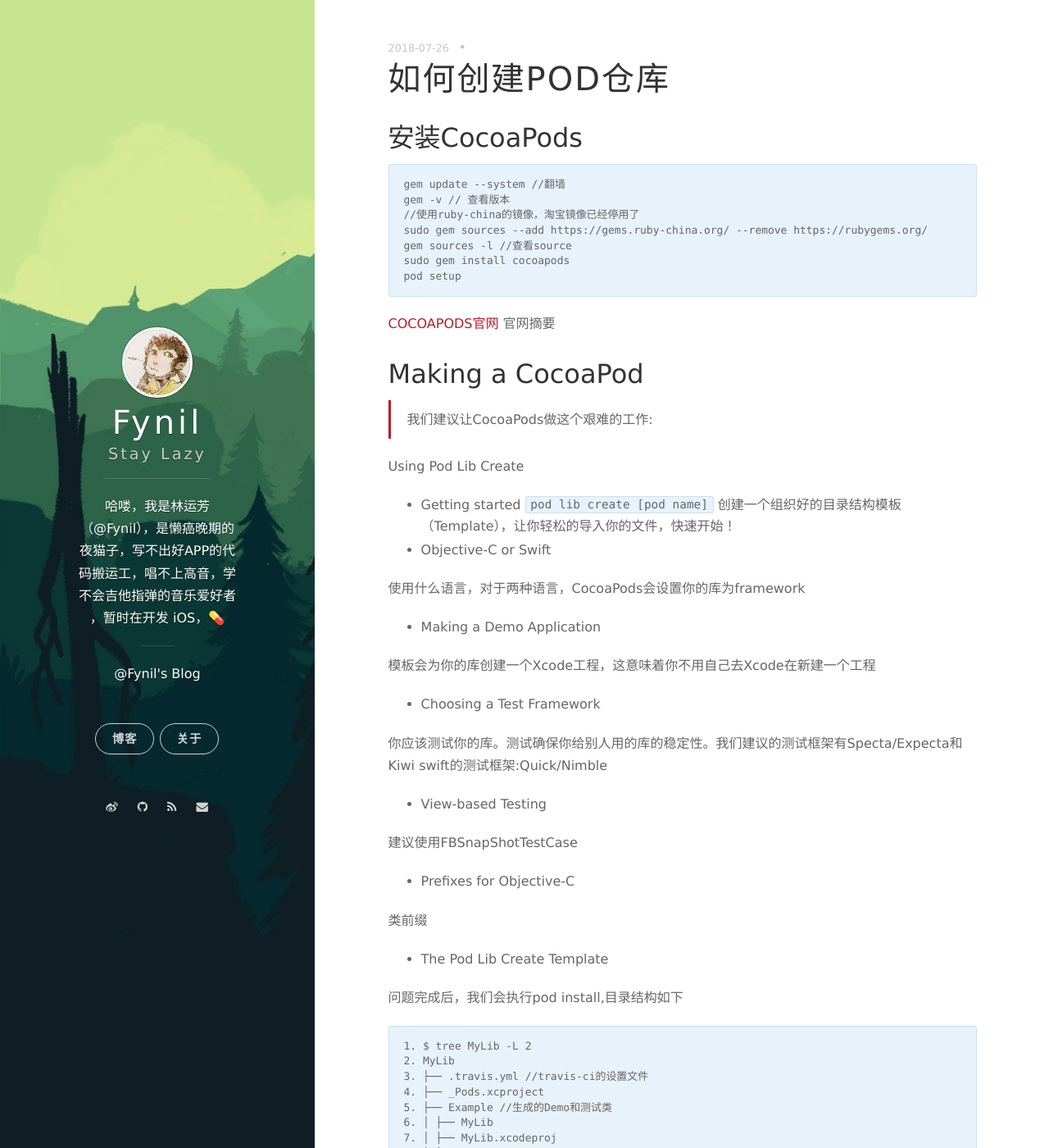
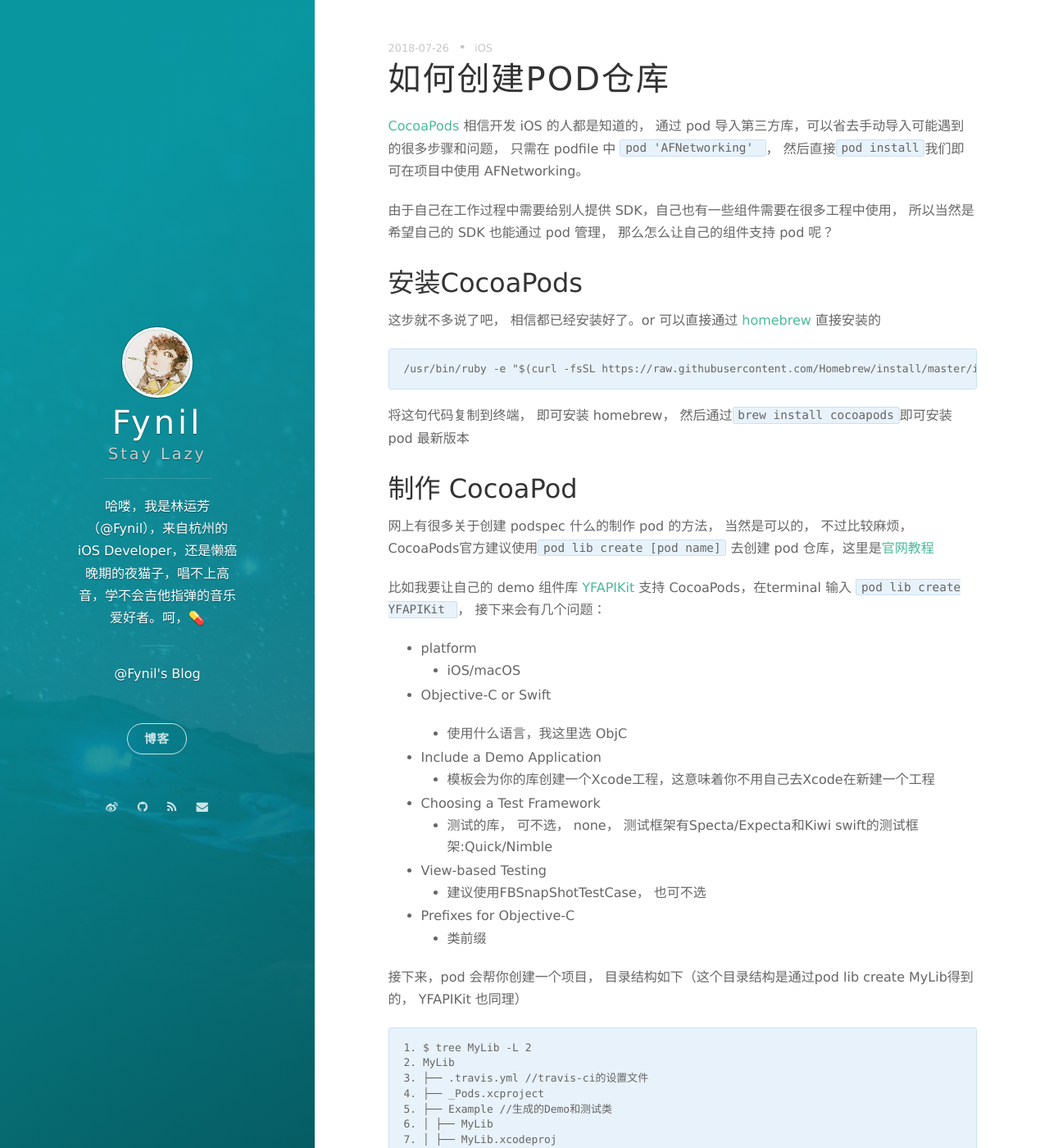
Before and after one commit to evenlinyf/evenlinyf.github.io, a Jekyll site: the page built from _posts/2018-07-26-如何创建POD仓库.md, in a window 1280 px wide and 1400 px high. Shown: the whole window at 82% size. Built offline with Jekyll 4.4.1, drawn with Linux system fonts in a browser that asks for light colours; nearby versions of some CDN libraries; comment, search, counter and statistics services are not loaded; some of the changed text lies outside the part shown.

Commit message:
How to make pod

````diff
--- a/_config.yml
+++ b/_config.yml
@@ -2,7 +2,7 @@
 title: Fynil
 subtitle: Stay Lazy
 welcome_message: <a href="http://fynil.cn" target="_blank">@Fynil's Blog</a>
-description: 哈喽，我是林运芳（@Fynil），是懒癌晚期的夜猫子，写不出好APP的代码搬运工，唱不上高音，学不会吉他指弹的音乐爱好者 ，暂时在开发 iOS，💊
+description: 哈喽，我是林运芳（@Fynil），来自杭州的 iOS Developer，还是懒癌晚期的夜猫子，唱不上高音，学不会吉他指弹的音乐爱好者。呵，💊
 creator: <a href="http://fynil.cn">@Fynil</a>
 
 url: "http://fynil.cn"
@@ -13,7 +13,7 @@
 highlighter: rouge
 
 # supported colors: blue, green, purple, red, orange or slate. If you need clear, leave it empty.
-cover_color:
+cover_color: slate
 
 # The blog button should not be removed.
 blog_button:
@@ -22,7 +22,7 @@
 
 # Navigation buttons in the front page.
 nav:
-    - {title: 关于, description: My Projects, url: 'https://github.com/fynil'}
+    # - {title: 关于, description: My Projects, url: 'https://github.com/fynil'}
     # - {title: Another Button, description: A button, url: 'http://example.com'}
 
 # Pagination
--- a/_posts/2018-07-26-如何创建POD仓库.md
+++ b/_posts/2018-07-26-如何创建POD仓库.md
@@ -2,51 +2,47 @@
 layout: post
 title:  "如何创建POD仓库"
 date:   2018-07-26 16:44:55 +0800
-categories: iOS
+tags: iOS
 ---
+
+[CocoaPods](https://cocoapods.org/) 相信开发 iOS 的人都是知道的， 通过 pod 导入第三方库，可以省去手动导入可能遇到的很多步骤和问题， 只需在 podfile 中 `pod 'AFNetworking' `， 然后直接`pod install`我们即可在项目中使用 AFNetworking。
+
+由于自己在工作过程中需要给别人提供 SDK，自己也有一些组件需要在很多工程中使用， 所以当然是希望自己的 SDK 也能通过 pod 管理， 那么怎么让自己的组件支持 pod 呢？
 
 ## 安装CocoaPods
 
+这步就不多说了吧， 相信都已经安装好了。or 可以直接通过 [homebrew](https://brew.sh/) 直接安装的
+
 ```
-gem update --system //翻墙
-gem -v // 查看版本
-//使用ruby-china的镜像，淘宝镜像已经停用了
-sudo gem sources --add https://gems.ruby-china.org/ --remove https://rubygems.org/
-gem sources -l //查看source
-sudo gem install cocoapods
-pod setup
+/usr/bin/ruby -e "$(curl -fsSL https://raw.githubusercontent.com/Homebrew/install/master/install)"
 ```
 
-[COCOAPODS官网](https://cocoapods.org/)
-官网摘要
+将这句代码复制到终端， 即可安装 homebrew， 然后通过`brew install cocoapods`即可安装 pod 最新版本
 
-## Making a CocoaPod
+## 制作 CocoaPod
 
-> 我们建议让CocoaPods做这个艰难的工作:
+网上有很多关于创建 podspec 什么的制作 pod 的方法， 当然是可以的， 不过比较麻烦， CocoaPods官方建议使用`pod lib create [pod name]` 去创建 pod 仓库，这里是[官网教程](https://guides.cocoapods.org/making/making-a-cocoapod.html)
 
-Using Pod Lib Create
 
-* Getting started
-`pod lib create [pod name]`
-创建一个组织好的目录结构模板（Template），让你轻松的导入你的文件，快速开始！
+
+比如我要让自己的 demo 组件库 [YFAPIKit](https://github.com/Fynil/YFAPIKit) 支持 CocoaPods，在terminal 输入 `pod lib create YFAPIKit `， 接下来会有几个问题：
+
+- platform
+  - iOS/macOS
+
 * Objective-C or Swift
 
-使用什么语言，对于两种语言，CocoaPods会设置你的库为framework
-* Making a Demo Application
+  - 使用什么语言，我这里选 ObjC
+* Include a Demo Application
+  - 模板会为你的库创建一个Xcode工程，这意味着你不用自己去Xcode在新建一个工程
+* Choosing a Test Framework
+  - 测试的库， 可不选， none， 测试框架有Specta/Expecta和Kiwi swift的测试框架:Quick/Nimble
+* View-based Testing
+  * 建议使用FBSnapShotTestCase， 也可不选
+* Prefixes for Objective-C
+  - 类前缀
 
-模板会为你的库创建一个Xcode工程，这意味着你不用自己去Xcode在新建一个工程
-* Choosing a Test Framework
-
-你应该测试你的库。测试确保你给别人用的库的稳定性。我们建议的测试框架有Specta/Expecta和Kiwi swift的测试框架:Quick/Nimble
-* View-based Testing
-
-建议使用FBSnapShotTestCase
-* Prefixes for Objective-C
-
-类前缀
-* The Pod Lib Create Template
-
-问题完成后，我们会执行pod install,目录结构如下
+接下来，pod 会帮你创建一个项目， 目录结构如下（这个目录结构是通过pod lib create MyLib得到的， YFAPIKit 也同理）
 
 ```
 1. $ tree MyLib -L 2
@@ -70,24 +66,82 @@
 19. └── README.md //默认的MD格式的README文件
 ```
 
-Podspec文件配置指南
-配置好后写Demo， Demo写好好发布到Github仓库
+创建完成后， 打开 `YFAPIKit.xcworkspace` via Xcode
 
-## TAG
-1. git tag -a 2.6.5 -m "添加2.6.5tag"
-2. git push origin --tags
-3. git push
+你会发现这里已经有一个pod 工程， 就是平时我们 pod init 并 install 之后的效果， 现在的 podfile 是这样的
 
-* Putting your Library Together
-* Adding Travis CI
-* Deploying your Library
+```ruby
+use_frameworks!
 
-//二选一
-2. `pod lib lint` //不需要接入网络
-3. `pod spec lint`
+target 'YFAPIKit_Example' do
+  pod 'YFAPIKit', :path => '../'
+
+  target 'YFAPIKit_Tests' do
+    inherit! :search_paths
 
 
-# Trunk
+  end
+end
+```
+
+这里有一行 `pod 'YFAPIKit', :path => '../'`
+
+这是什么意思呢， 其实这个就是本地的 pod， 做一个本地 pod 仓库是可以用这种方法做的， 这里直接指定了上层文件夹为 pod 的源代码仓库地址。
+
+
+
+## 配置 POD 工程
+
+将我们要做成 pod 的文件（.h .m .bundle .a etc...)放入 YFAPIKit/Classes 中， 或者 Assets 中， 目录自己指定也行， 只需要在配置 podspec 文件时路径正确即可， 我这里放在了这两个文件夹中， 接下来配置下 podspec 文件， 贴上我的 spec
+
+```ruby
+Pod::Spec.new do |s|
+    s.name             = 'YFAPIKit' #pod 仓库名， 制作完成后 pod 'YFAPIKit' 即可集成
+    s.version          = '1.0.0' 	#版本号
+    s.summary          = 'YFAPIKit.'#简要介绍
+    #描述
+    s.description      = <<-DESC
+    Demo Util for my proj
+    DESC
+
+    s.homepage         = 'https://github.com/Fynil/YFAPIKit'
+    s.license          = { :type => 'MIT', :file => 'LICENSE' }
+    s.author           = { 'Fynil' => 'fynil@qq.com' }
+    s.source           = { :git => 'https://github.com/Fynil/YFAPIKit.git', :tag => s.version.to_s }    #这个是指定了仓库的源码地址， 取得是版本号的 tag 值， 所以我们之后需要打个 tag 作为 pod 的源码仓库
+    s.platform         = :ios
+    s.ios.deployment_target = '7.0'
+    s.requires_arc     = true
+    s.source_files     = 'YFAPIKit/Classes/**/*'      		#源文件配置
+    s.resource = 'YFAPIKit/Assets/YFResources.bundle'		#bundle 文件配置
+    s.public_header_files = 'YFAPIKit/**/*.h'				#公开头文件配置
+    s.dependency 'SVProgressHUD'							#依赖配置，组件中依赖了 SVProgressHUD， 所以需要加一个 dependency
+end
+
+```
+
+s.source 其实也不一定要是 GitHub， 国内的也都是可以的, 甚至源文件是一个 zip 都行（[微信](https://github.com/CocoaPods/Specs/blob/master/Specs/f/f/3/WechatOpenSDK/1.8.2/WechatOpenSDK.podspec.json)就是这样）
+
+还有很多其他的配置方法， 详见[podspec 文件配置官方教程](https://guides.cocoapods.org/syntax/podspec.html)
+
+
+
+配置完成后， 我们执行下 pod install， 就可以在Example 文件夹下的 demo 工程中使用 YFAPIKit 了。
+
+
+
+## 发布 CocoaPods
+
+在 demo 中正常运行后， 我们就可以将整个工程放到 [GitHub](https://github.com/) 上了， 或者 [gitee](https://gitee.com/)， [coding](https://coding.net/) 等都行， 发布后打一个 tag， 标签为 s.version， 这样CocoaPods 才能根据 podspec的s.source 找到源文件
+
+publish 后， 通过`pod lib lint` 检查 pod 是否有错误， 是否找不到源文件什么的 blablabla
+
+### Trunk
+
+我们需要使用 [trunk](https://blog.cocoapods.org/CocoaPods-Trunk/) 去发布 CocoaPods， trunk 是 CocoaPods 提供的一个网页服务
+
+![Trunk](https://blog.cocoapods.org/assets/blog_img/trunk/architecture-diagram.png)
+
+通过 pod trunk push 将 podspec 文件 push 到 github 的 specs 仓库， 执行 pod install 的时候会通过这个仓库的 podspec 找到 pod 的源文件，并导入工程中
 
 > 首先注册一个账号
 
@@ -98,16 +152,17 @@
  `pod trunk me` // 查看信息
 
 
-> Deploying a library
+> 将 podspec push 到 [GitHub](https://github.com/CocoaPods/Specs)
 
+ cd 到 podspec 所在目录
+`pod trunk push [NAME.podspec]`
 
-部署一个库
-`pod trunk push [NAME.podspec]` //will deploy your Podspec to Trunk and make it publicly available.
+等待
 
-> Adding other people as contributors
+。
 
-第一个发布Podspec版本到Trunk的人可以添加其他管理者
-比如添加 kyle@cocoapods.org 到库 ARAnalytics
-pod trunk add-owner ARAnalytics kyle@cocoapods.org
+。。
 
-#Dev
+。。。
+
+Yo, congratulations!  Tell your friends!
--- a/_sass/variables.scss
+++ b/_sass/variables.scss
@@ -11,9 +11,9 @@
 $purple:            #493252;
 $red:               #E25440;
 $orange:            #FB9C50;
-$slate:             #3D4260;
+$slate:             #0BB3BD;
 $blue:              #2568A3;
-$catred:            #BF1827;
+$catred:            #49BB9C;
 
 $primary-color:     $catred;
 $secondary-color:   #5BA4E5;
````
Also changed, not shown: _includes/head.html (line endings or trailing spaces), assets/images/background-cover.jpg, assets/images/favicon.jpg (added).
